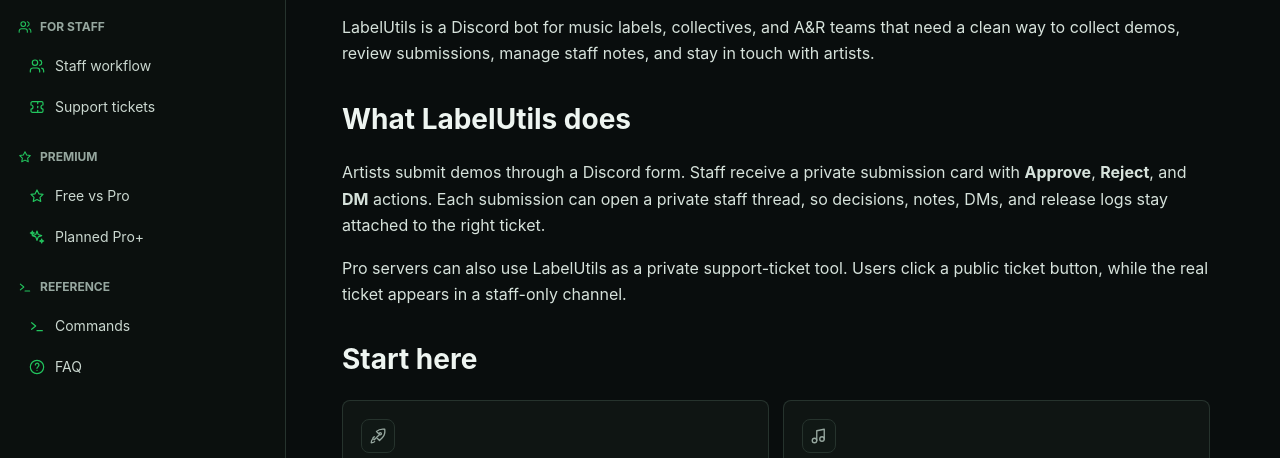
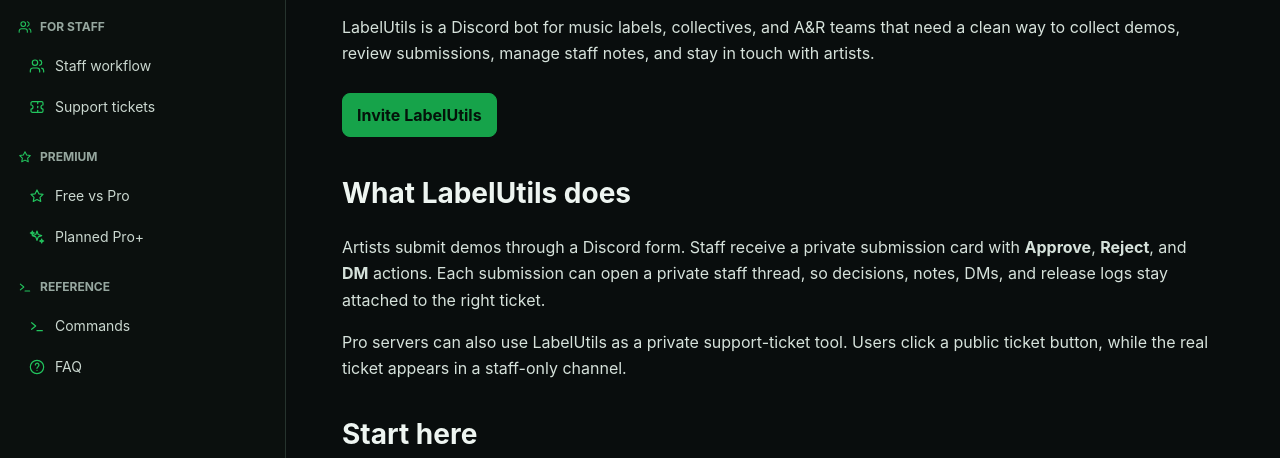
Before and after one commit to Dap69420/labelutils-docs, a website: page site-dist/index.html in a window 1280 px wide. Shown: the part 300-758 px from the top of the page. Drawn offline with Linux system fonts and the light colour scheme.

Commit message:
Add files via upload

```diff
--- a/site-dist/assets/styles.css
+++ b/site-dist/assets/styles.css
@@ -144,6 +144,23 @@
   color: var(--brand-light);
   text-decoration: none;
   border-bottom: 1px solid rgba(34, 197, 94, 0.35);
+}
+.article .doc-button {
+  display: inline-flex;
+  align-items: center;
+  justify-content: center;
+  min-height: 40px;
+  margin: 10px 0 4px;
+  padding: 8px 14px;
+  border: 1px solid var(--brand);
+  border-radius: var(--radius);
+  background: var(--brand);
+  color: #04130a;
+  font-weight: 700;
+  text-decoration: none;
+}
+.article .doc-button:hover {
+  background: var(--brand-light);
 }
 .article code {
   background: #121a16;
--- a/site-dist/index.html
+++ b/site-dist/index.html
@@ -26,6 +26,7 @@
       <span>LabelUtils documentation for labels, collectives, and A&amp;R teams</span>
     </div>
     <article class="article"><p>LabelUtils is a Discord bot for music labels, collectives, and A&amp;R teams that need a clean way to collect demos, review submissions, manage staff notes, and stay in touch with artists.</p>
+<a class="doc-button" href="https://discord.com/oauth2/authorize?client_id=1513286315201007737&amp;permissions=4503926112110592&amp;integration_type=0&amp;scope=bot%20applications.commands">Invite LabelUtils</a>
 <h2 id="what-labelutils-does">What LabelUtils does</h2>
 <p>Artists submit demos through a Discord form. Staff receive a private submission card with <strong>Approve</strong>, <strong>Reject</strong>, and <strong>DM</strong> actions. Each submission can open a private staff thread, so decisions, notes, DMs, and release logs stay attached to the right ticket.</p>
 <p>Pro servers can also use LabelUtils as a private support-ticket tool. Users click a public ticket button, while the real ticket appears in a staff-only channel.</p>
```
Also changed, not shown: scripts/build-docs.mjs (+25 -0 lines), site-dist/commands/index.html (+1 -1 lines), site-dist/getting-started/index.html (+1 -0 lines), site-dist/welcome/index.html (+1 -0 lines), 3 other files.
